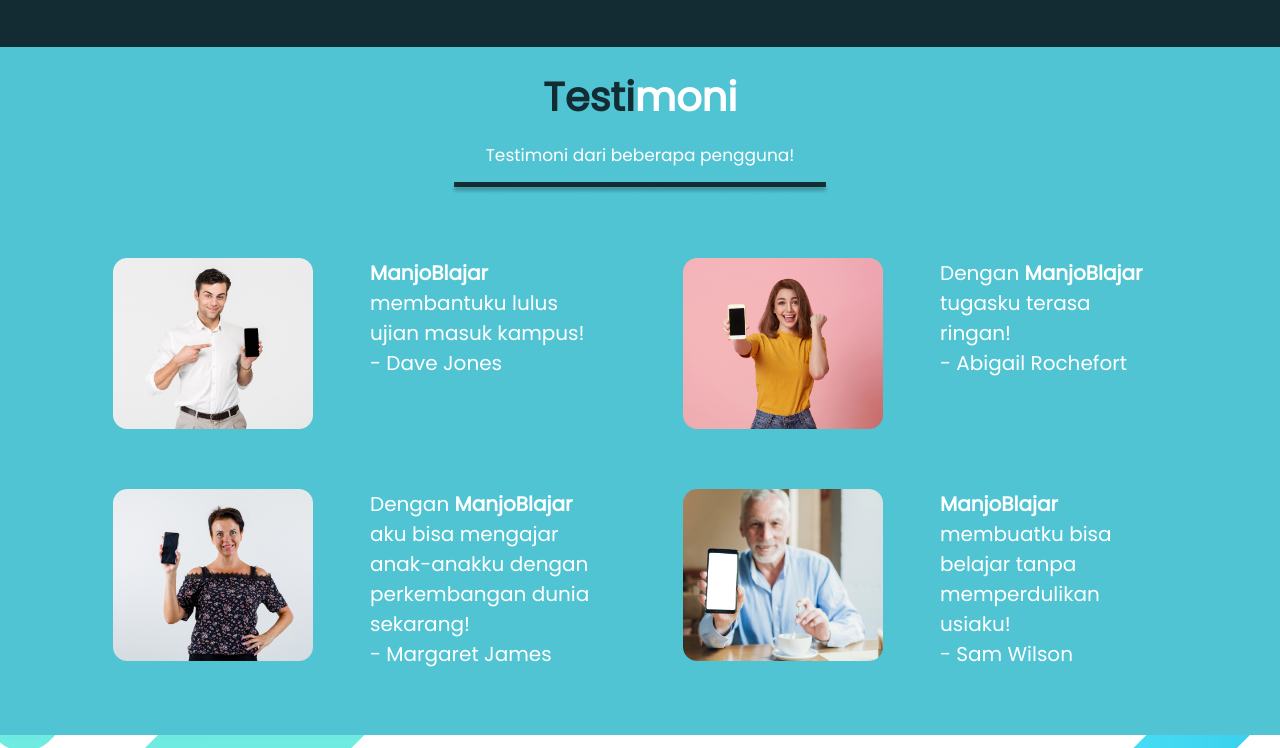
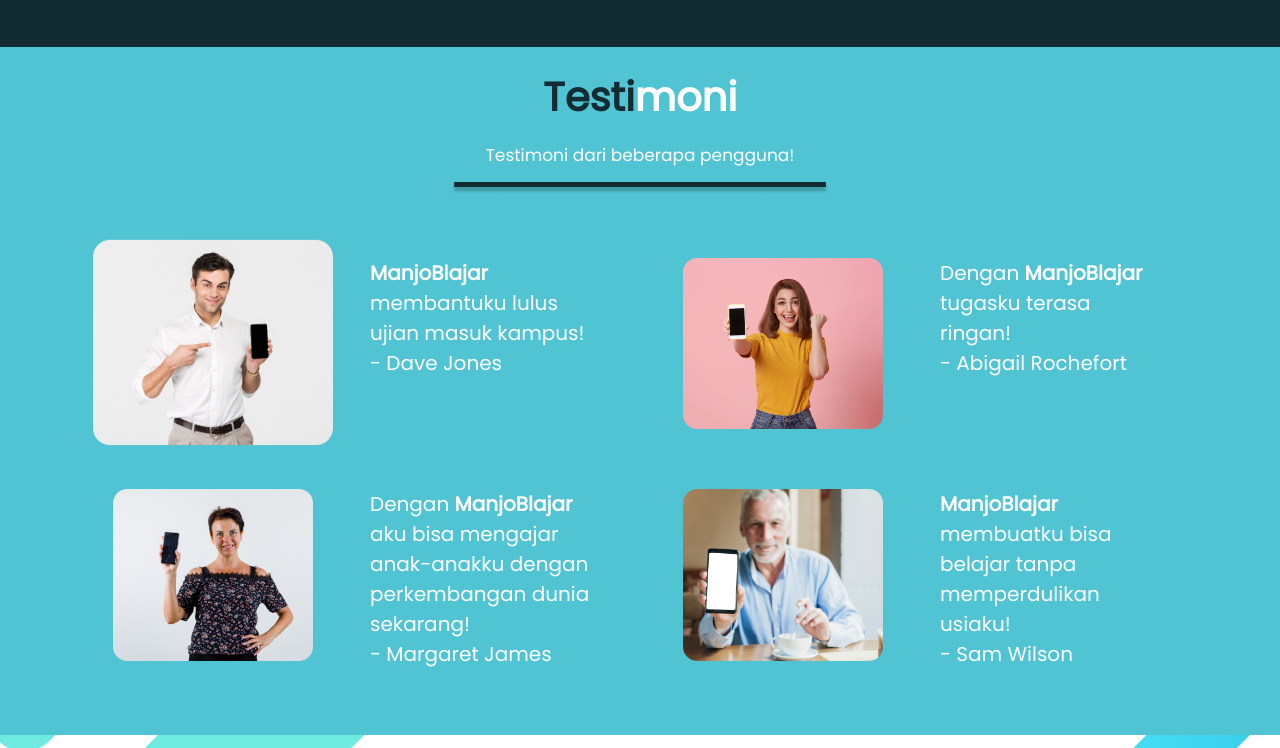
Before and after one commit to Vrove/ManjoBlajar, a plain HTML site: page index.html in a window 1280 px wide. In both pictures the pointer is over the picture 212 px from the left and 992 px from the top of the page. Shown: the part 644-1392 px from the top of the page. Drawn offline with nearby package versions, Linux system fonts and the light colour scheme.

Commit message:
Add files via upload

```diff
--- a/style.css
+++ b/style.css
@@ -88,6 +88,14 @@
     padding-bottom: 50px;
 }
 
+.testi-img img{
+    transition: transform .2s;
+}
+
+.testi-img img:hover{
+    transform: scale(1.2);
+}
+
 .kontak{
     font-size: 40px;
     text-align: center;
@@ -145,6 +153,7 @@
         width: 200px;
         padding-bottom: 10px;
     }
+
 
     .testi-text{
         text-align: left;
```
